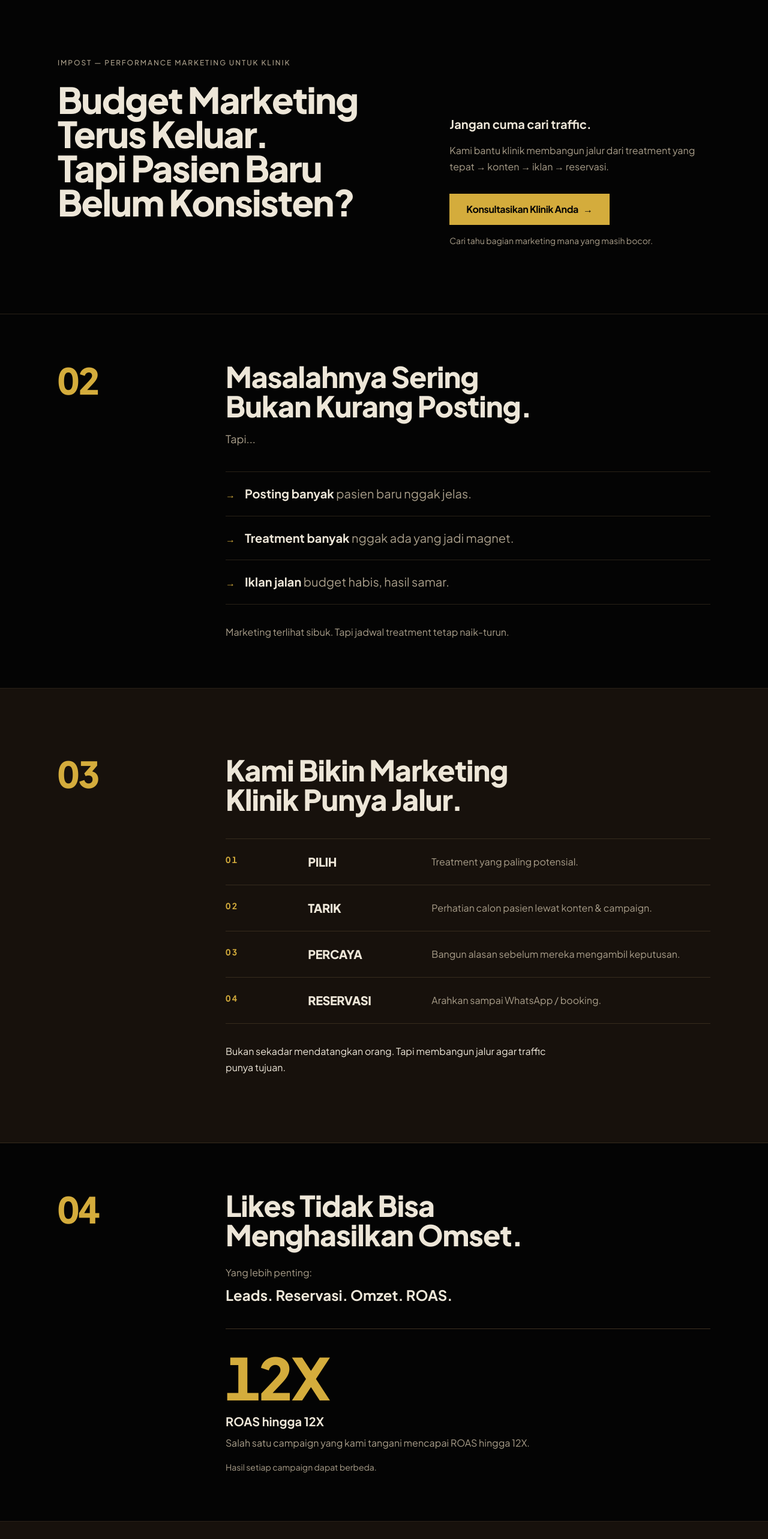
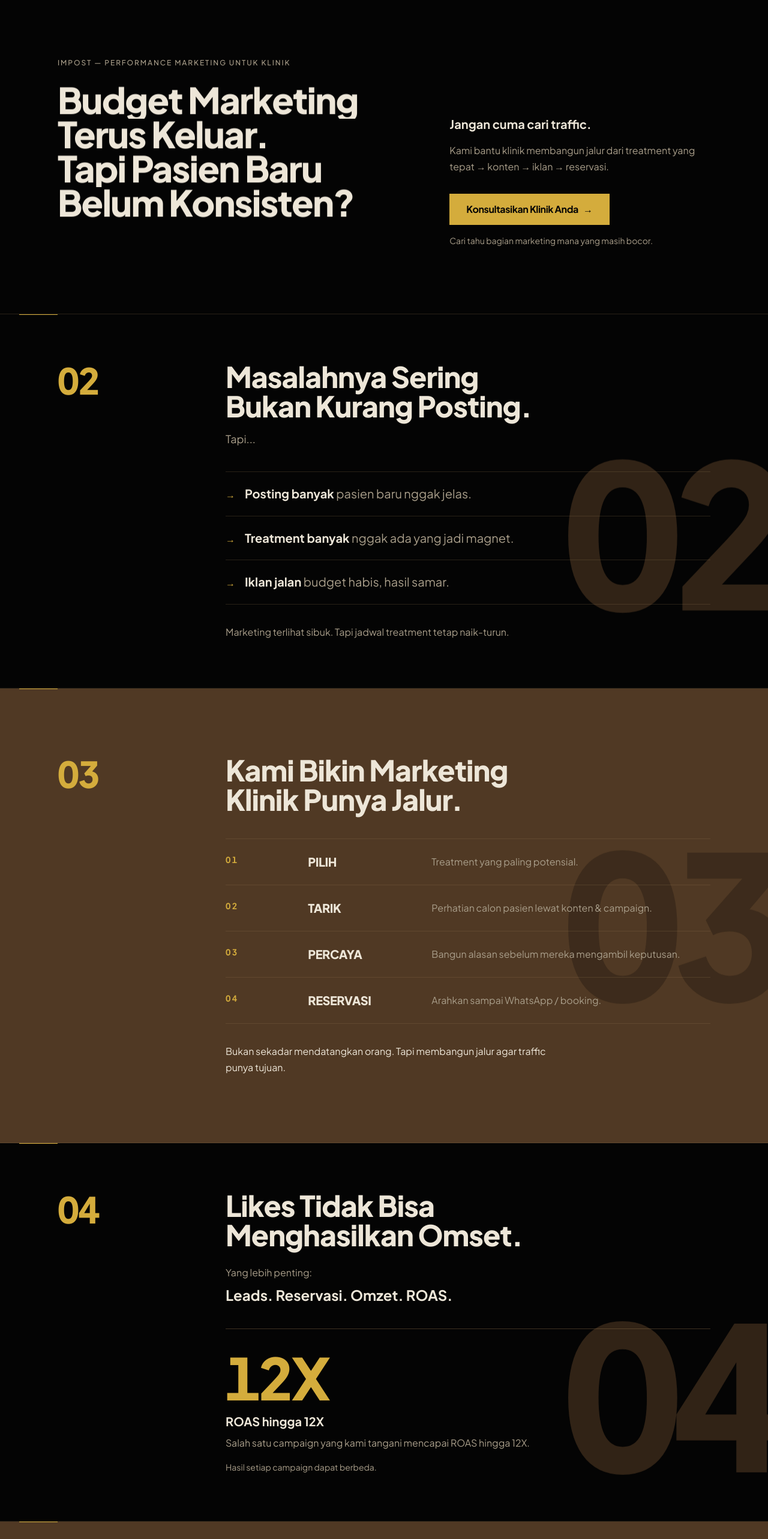
Before and after one commit to akmlrhim/ads-impost, a Next.js app: page /klinik in a window 1280 px wide. Shown: the part 80-2646 px from the top of the page at 60% size. Built offline with nearby package versions, Linux system fonts and the light colour scheme.

Commit message:
feat: klinik immersive hero, pinned plates, progress

```diff
--- a/app/klinik/page.tsx
+++ b/app/klinik/page.tsx
@@ -1,5 +1,11 @@
 import type { Metadata } from "next";
 import { Chapter, CtaPlate, Reveal, SiteFooter, SiteHeader } from "../components";
+import {
+  HeroParallax,
+  Kinetic,
+  PageProgress,
+  StackChapter,
+} from "../motion-ux";
 
 // TODO: ganti dengan nomor WA asli. Pola pre-filled text siap pakai.
 const WA_KLINIK =
@@ -42,6 +48,7 @@ const SERVICES = [
 export default function KlinikPage() {
   return (
     <div className="[--accent:var(--color-impost-primary)]">
+      <PageProgress />
       <SiteHeader
         vertical="Klinik"
         ctaHref={WA_KLINIK}
@@ -58,14 +65,11 @@ export default function KlinikPage() {
                   Impost — Performance Marketing untuk Klinik
                 </p>
               </Reveal>
-              <Reveal delay={60}>
-                <h1 className="mt-6 text-5xl leading-[0.95] font-extrabold tracking-[-0.03em] text-balance md:text-6xl">
-                  Budget Marketing Terus Keluar. Tapi Pasien Baru Belum
-                  Konsisten?
-                </h1>
-              </Reveal>
+              <h1 className="mt-6 text-5xl leading-[0.95] font-extrabold tracking-[-0.03em] text-balance md:text-6xl">
+                <Kinetic text="Budget Marketing Terus Keluar. Tapi Pasien Baru Belum Konsisten?" />
+              </h1>
             </div>
-            <div className="lg:col-span-5 lg:pt-24">
+            <HeroParallax className="lg:col-span-5 lg:pt-24">
               <Reveal delay={120}>
                 <p className="text-xl font-bold">Jangan cuma cari traffic.</p>
                 <p className="mt-4 max-w-md text-base leading-[1.7] text-impost-ink-dim">
@@ -84,12 +88,12 @@ export default function KlinikPage() {
                   Cari tahu bagian marketing mana yang masih bocor.
                 </p>
               </Reveal>
-            </div>
+            </HeroParallax>
           </div>
         </section>
 
         {/* 02 — MASALAH */}
-        <section className="border-b border-impost-third/25">
+        <StackChapter no="02">
           <div className="mx-auto w-full max-w-6xl px-5 py-16 md:px-8 md:py-20">
             <Chapter no="02">
               <Reveal>
@@ -124,10 +128,10 @@ export default function KlinikPage() {
               </Reveal>
             </Chapter>
           </div>
-        </section>
+        </StackChapter>
 
         {/* 03 — JALUR */}
-        <section className="border-b border-impost-third/25 bg-impost-fourth/25">
+        <StackChapter no="03" solid>
           <div className="mx-auto w-full max-w-6xl px-5 py-20 md:px-8 md:py-28">
             <Chapter no="03">
               <Reveal>
@@ -160,10 +164,10 @@ export default function KlinikPage() {
               </Reveal>
             </Chapter>
           </div>
-        </section>
+        </StackChapter>
 
         {/* 04 — ANGKA */}
-        <section className="border-b border-impost-third/25">
+        <StackChapter no="04">
           <div className="mx-auto w-full max-w-6xl px-5 py-16 md:px-8 md:py-20">
             <Chapter no="04">
               <Reveal>
@@ -194,10 +198,10 @@ export default function KlinikPage() {
               </Reveal>
             </Chapter>
           </div>
-        </section>
+        </StackChapter>
 
         {/* 05 — LAYANAN: ledger, bukan kartu */}
-        <section className="border-b border-impost-third/25 bg-impost-fourth/25">
+        <StackChapter no="05" solid>
           <div className="mx-auto w-full max-w-6xl px-5 py-20 md:px-8 md:py-28">
             <Chapter no="05">
               <Reveal>
@@ -227,7 +231,7 @@ export default function KlinikPage() {
               </Reveal>
             </Chapter>
           </div>
-        </section>
+        </StackChapter>
 
         {/* 06 — CTA AKHIR */}
         <section>
@@ -235,7 +239,7 @@ export default function KlinikPage() {
             <div className="lg:col-span-7">
               <Reveal>
                 <h2 className="max-w-2xl text-4xl font-extrabold tracking-[-0.03em] leading-[0.95] text-balance md:text-6xl">
-                  Jangan Tunggu Jadwal Kosong Baru Panik Cari Pasien.
+                  <Kinetic text="Jangan Tunggu Jadwal Kosong Baru Panik Cari Pasien." />
                 </h2>
               </Reveal>
             </div>
```
